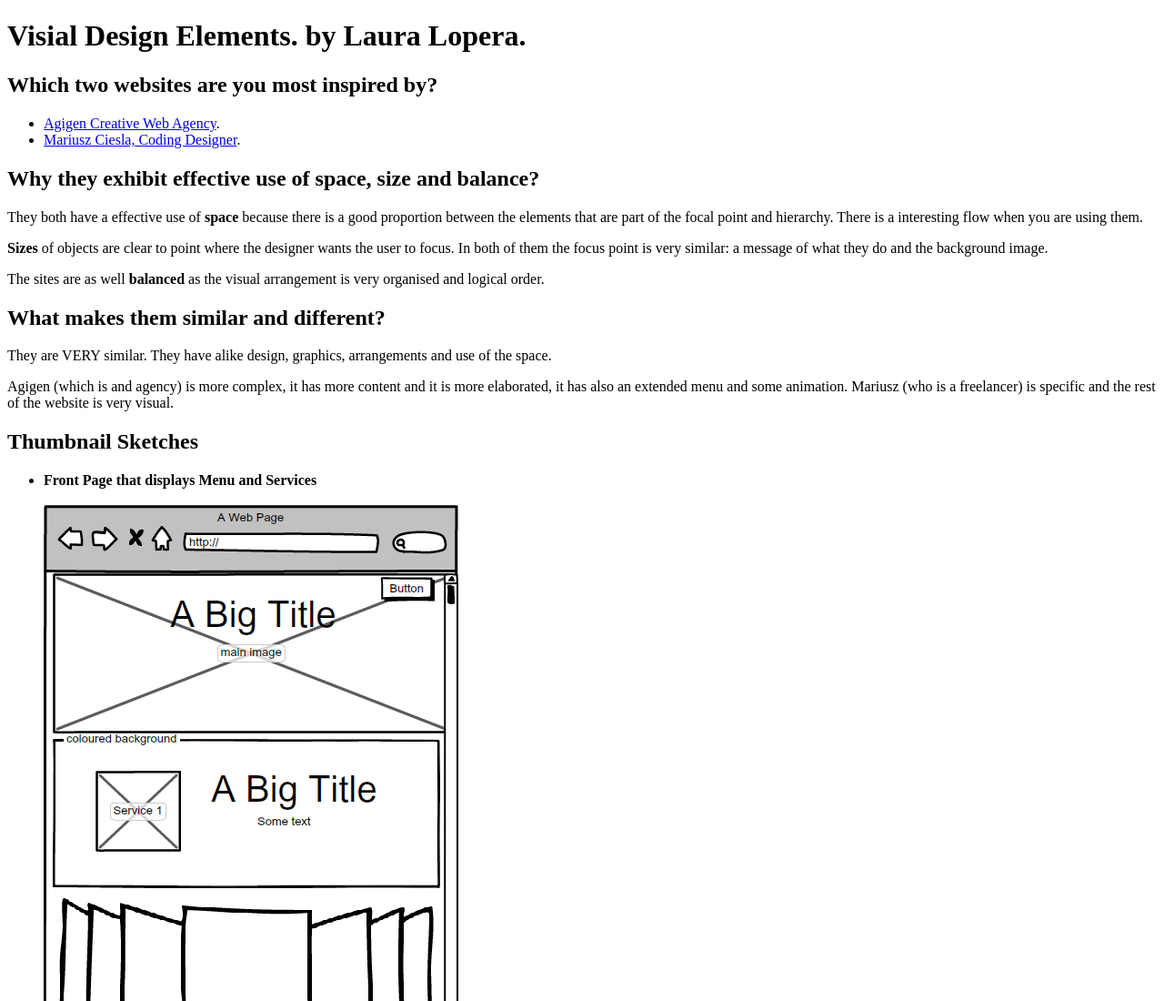
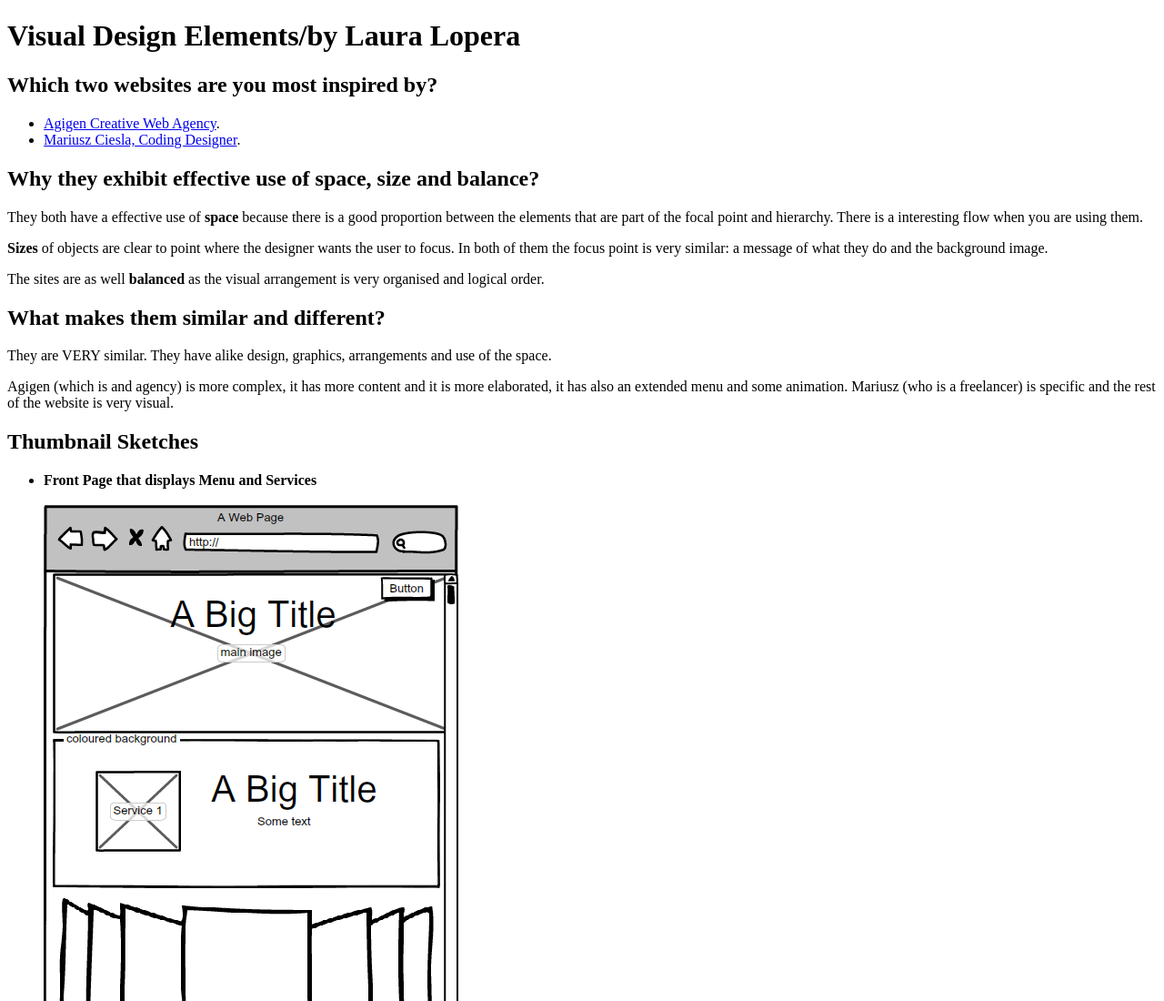
Before and after one commit to lauralopera/lauralopera.github.io, a plain HTML site: page Unit2/index.html in a window 1280 px wide. Shown: the top 1100 px of the page at 91% size. Drawn offline with Linux system fonts and the light colour scheme.

Commit message:
last changes

```diff
--- a/Unit2/index.html
+++ b/Unit2/index.html
@@ -4,7 +4,7 @@
      <title>Visual Design Elements</title>
 </head>
 <body>
-	<h1>Visial Design Elements. by Laura Lopera.</h1>
+	<h1>Visual Design Elements/by Laura Lopera</h1>
 	<h2>Which two websites are you most inspired by?</h2>
 	<ul>
           <li><a href="http://agigen.se" target="_blank">Agigen Creative Web Agency</a>.</li>
```
